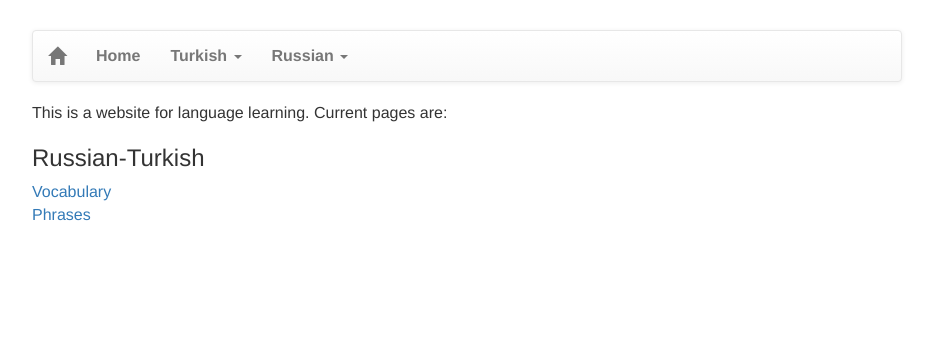
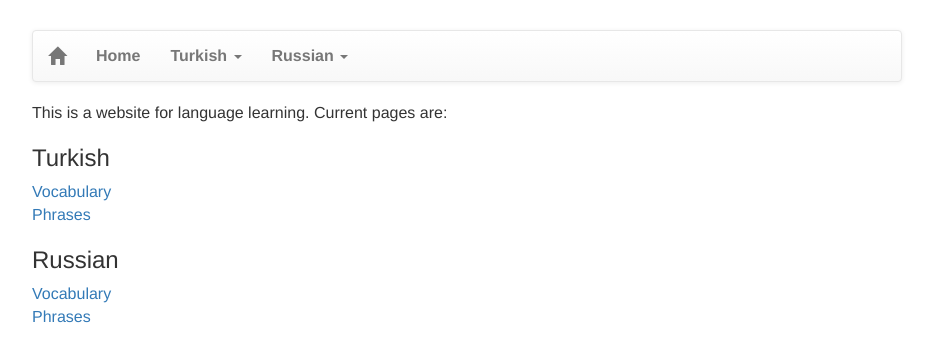
Before and after one commit to study-language/study-language-github.io, a Jekyll site: the page built from index.md, in a window 1280 px wide. Shown: the top 362 px of the page, without its empty margins (173-1106 px from the left). Built offline with Jekyll 4.4.1, drawn with Linux system fonts in a browser that asks for light colours; nearby versions of some CDN libraries; our own code applies the rules of GitHub Pages for plain Markdown files; the repository's description, which GitHub fills in, is left out.

Commit message:
Update index.md

```diff
--- a/index.md
+++ b/index.md
@@ -4,6 +4,10 @@ title: Home
 
 This is a website for language learning. Current pages are:
 
-### Russian-Turkish
-[Vocabulary](/russian-turkish-vocabulary)
-[Phrases](/russian-turkish-phrases)
+### Turkish
+[Vocabulary](/turkish-vocabulary)
+[Phrases](/turkish-phrases)
+
+### Russian
+[Vocabulary](/russian-vocabulary)
+[Phrases](/russian-phrases)
```
